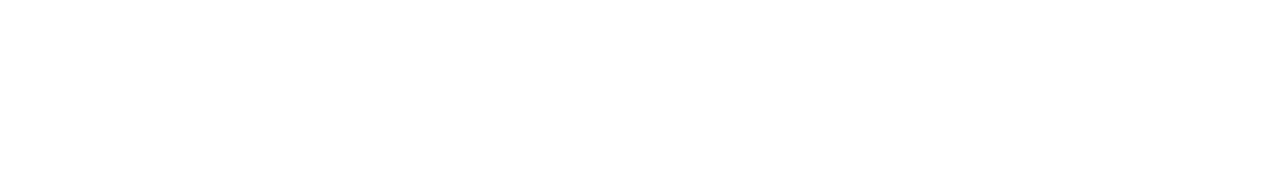
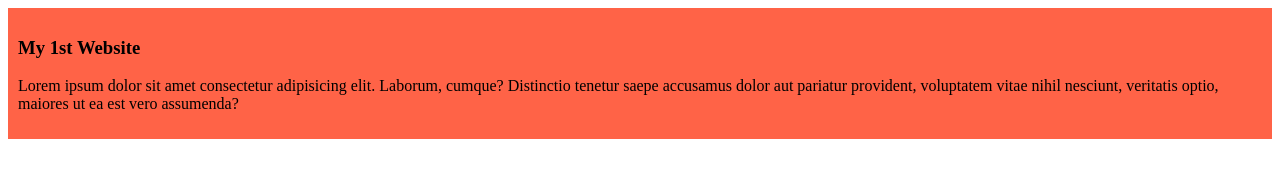
Before and after one commit to Khalidahsan007/my-first-github-repo, a plain HTML site: page index.html in a window 1280 px wide. Drawn offline with Linux system fonts and the light colour scheme.

Commit message:
added the blog

```diff
--- a/index.html
+++ b/index.html
@@ -4,8 +4,19 @@
     <meta charset="UTF-8">
     <meta name="viewport" content="width=device-width, initial-scale=1.0">
     <title>My First Ever Github Repo</title>
+
+    <link rel="stylesheet" href="styles/blog.css">
 </head>
 <body>
 
+
+    <div>
+
+<h3>My 1st Website</h3>
+
+<p>Lorem ipsum dolor sit amet consectetur adipisicing elit. Laborum, cumque? Distinctio tenetur saepe accusamus dolor aut pariatur provident, voluptatem vitae nihil nesciunt, veritatis optio, maiores ut ea est vero assumenda?</p>
+
+    </div>
+
 </body>
 </html>
--- /dev/null
+++ b/styles/blog.css
@@ -0,0 +1,4 @@
+div{
+    background-color: tomato;
+    padding: 10px;
+}
```
